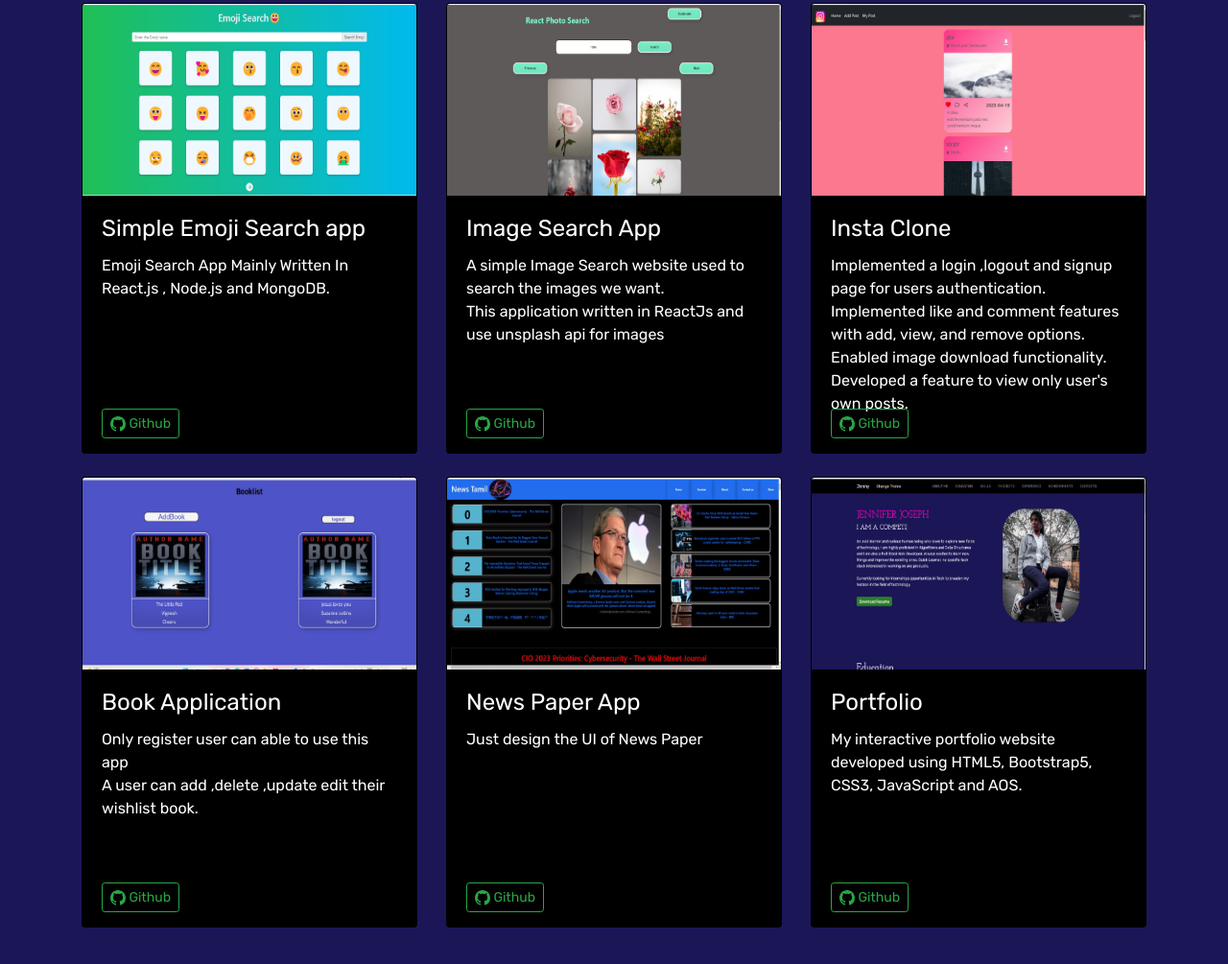
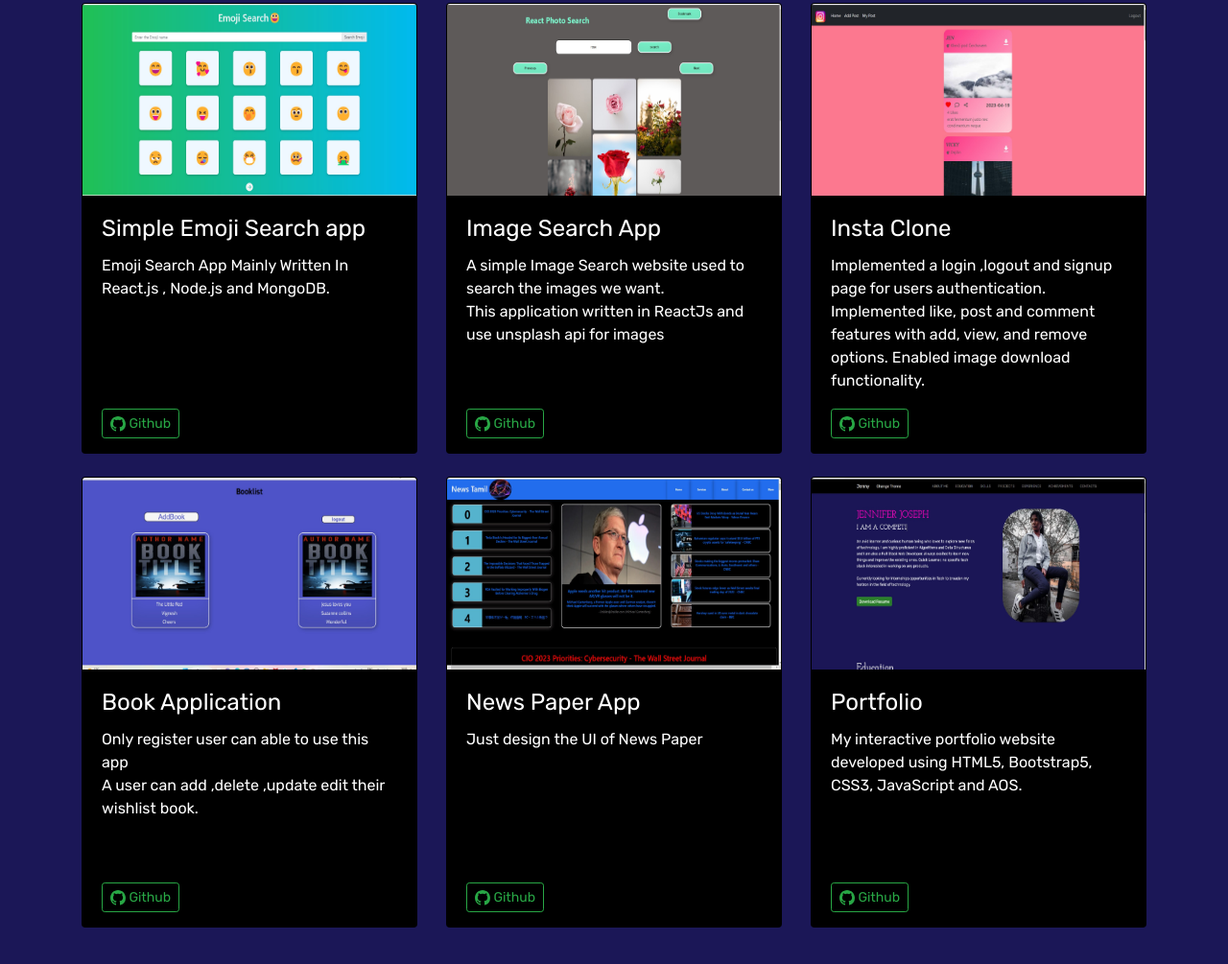
Before and after one commit to JenniferJoseph98/Portfolio, a plain HTML site: page index.html in a window 1280 px wide. Shown: the part 2230-3235 px from the top of the page at 96% size. Drawn offline with nearby package versions, Linux system fonts and the light colour scheme; a script that the page names is missing.

```diff
--- a/index.html
+++ b/index.html
@@ -272,7 +272,7 @@
                      <h4 class="card-title">Insta Clone</h4>
                      <p class="card-text">
                         Implemented a login ,logout and signup page for users authentication. <br/>
-                        Implemented like and comment features with add, view, and remove options. Enabled image download functionality. Developed a feature to view only user's own posts.
+                        Implemented like, post and comment features with add, view, and remove options. Enabled image download functionality.
                      </p>
                      <a href="https://github.com/JenniferJoseph98/InstaCloneFrontEnd" add target="_blank"
                         class="btn btn-sm btn-outline-success bottom">
```
